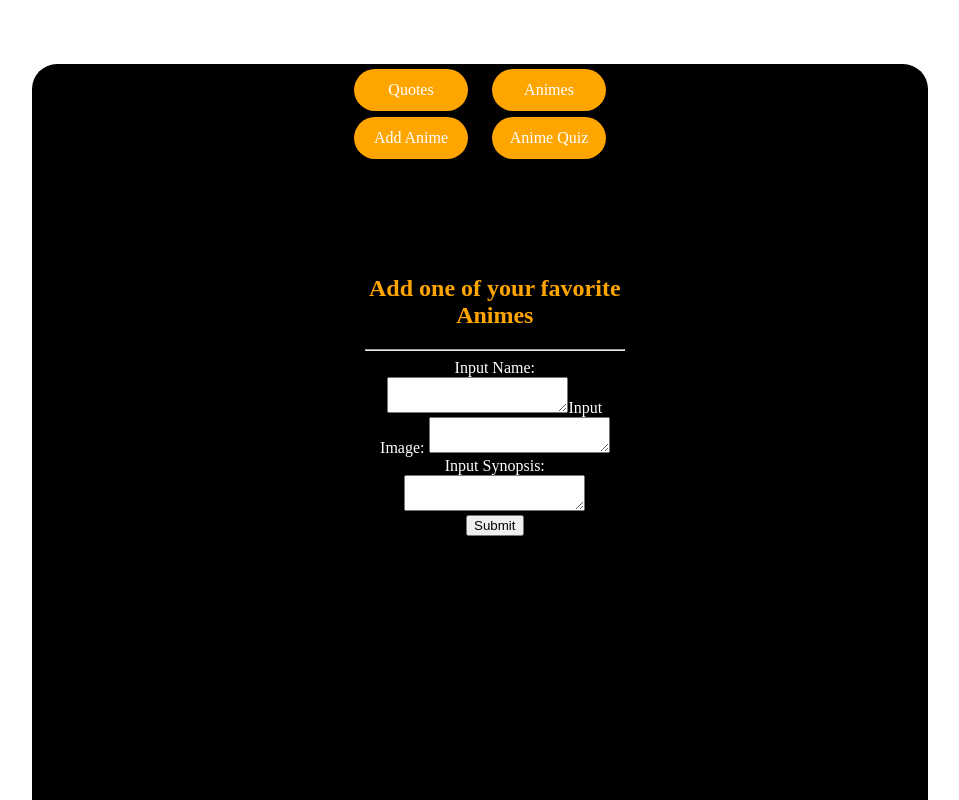
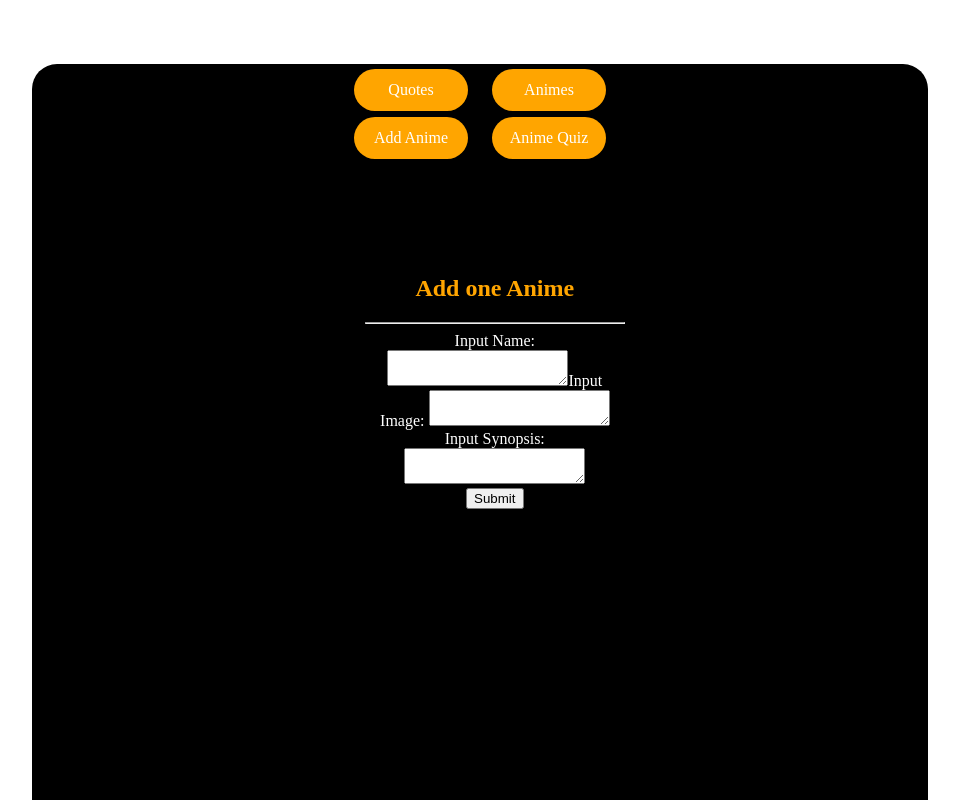
Before and after one commit to charliesonye/-test-p2-client, a React (Create React App) app in the folder p2-project/: page /animes/new in a window 1280 px wide. Shown: the top 800 px of the page, without its empty margins (160-1119 px from the left). Built offline with nearby package versions, Linux system fonts and the light colour scheme; data requests are answered from the project's data file; a web font is replaced by a local one.

Commit message:
Completed Assignment

```diff
--- a/p2-project/src/AnimeForm.js
+++ b/p2-project/src/AnimeForm.js
@@ -49,7 +49,7 @@ import {useHistory} from 'react-router-dom'
 
   return (
     <div  className='AnimeForm'>
-        <h2>Add one of your favorite Animes</h2>
+        <h2>Add one Anime</h2>
         <hr />
         <form onSubmit={handleSubmit}>
             <label>Input Name: </label>
```
